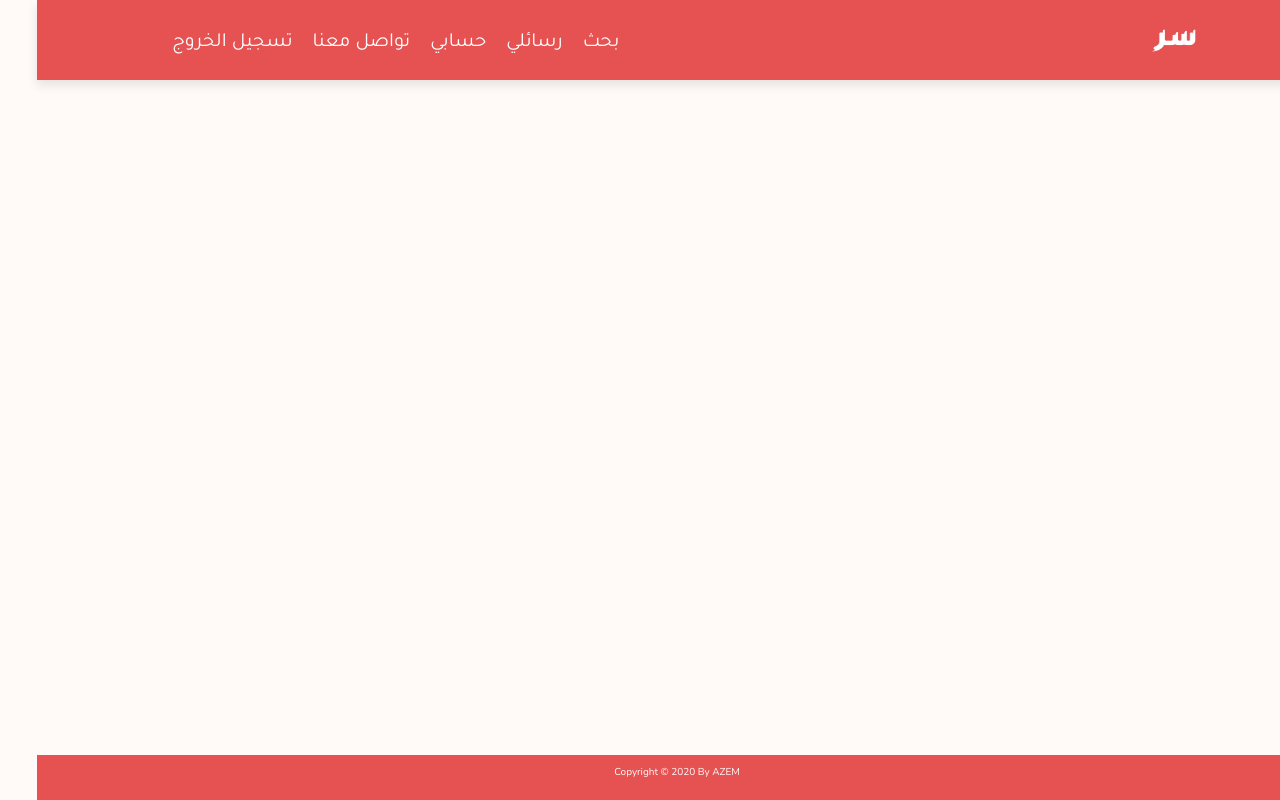
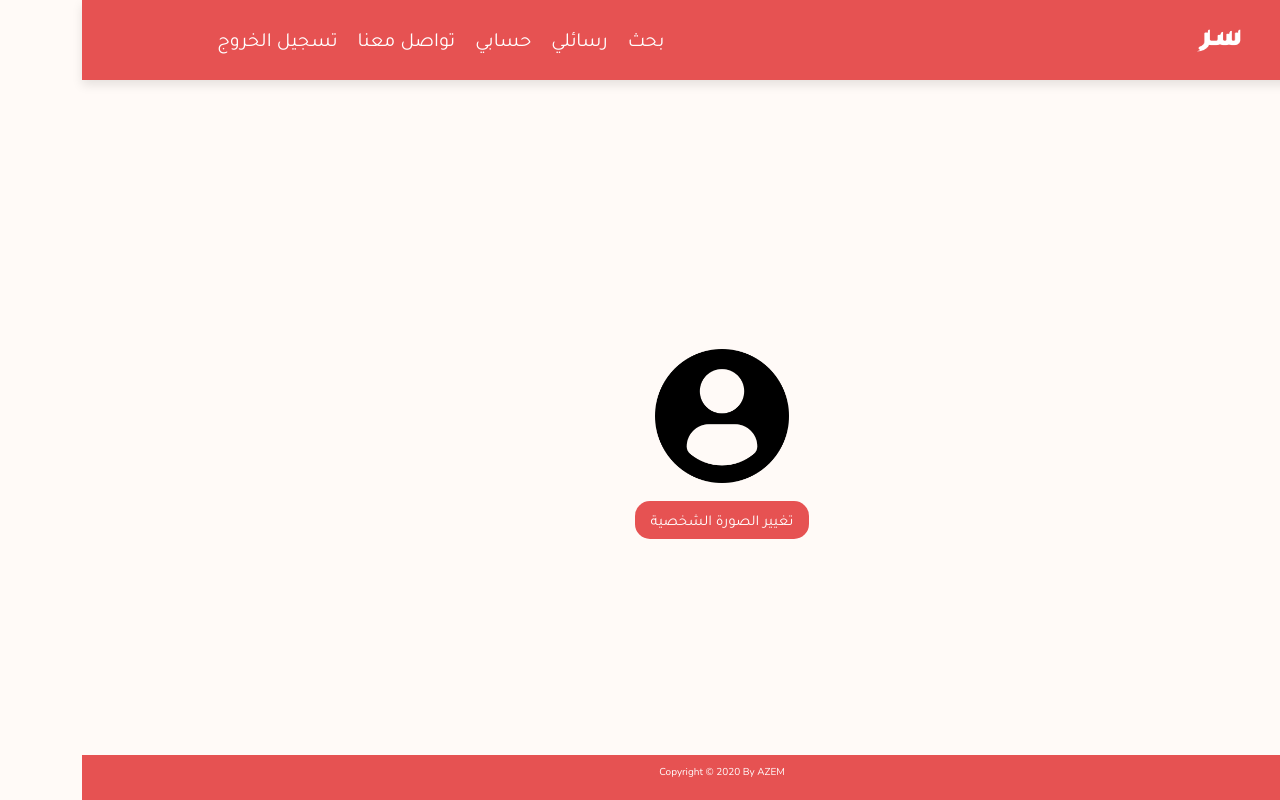
Before and after one commit to mahmoudgmaa/serr, a React (Create React App) app: page /#/profile in a window 1280 px wide. Built offline with nearby package versions, Linux system fonts and the light colour scheme; sample sign-in values are in the browser's storage.

Commit message:
edit profile construction 60%

```diff
--- a/src/App.js
+++ b/src/App.js
@@ -1,4 +1,4 @@
-import React, { useState, useCallback,useEffect } from "react";
+import React, { useState, useCallback, useEffect } from "react";
 import {
   HashRouter as Router,
   Route,
@@ -17,29 +17,42 @@ import Sidebar from "./shared/components/sidebar";
 
 const App = () => {
   const [token, setToken] = useState(window.localStorage.getItem("token"));
-    // false || !!window.localStorage.getItem("token")
+  // false || !!window.localStorage.getItem("token")
   // );
   const [userId, setUserId] = useState(window.localStorage.getItem("uid"));
   const [isOpen, setIsOpen] = useState();
+  const [name, setName] = useState();
+  const [img, setImg] = useState();
+  const [email, setEmail] = useState();
 
   const toggle = () => {
     setIsOpen(!isOpen);
   };
 
-
-
-  const logIn = useCallback((uid, token) => {
+  const logIn = useCallback((uid, token, name, email, img) => {
     setToken(token);
     setUserId(uid);
+    setName(name);
+    setImg(img);
+    setEmail(email);
     window.localStorage.setItem("token", token);
     window.localStorage.setItem("uid", uid);
+    window.localStorage.setItem("name", name);
+    window.localStorage.setItem("img", img);
+    window.localStorage.setItem("email", email);
   }, []);
 
   const logOut = useCallback(() => {
     setToken(null);
     setUserId(null);
-    window.localStorage.removeItem("token")
+    setName(null);
+    setImg(null);
+    setEmail(null);
+    window.localStorage.removeItem("token");
     window.localStorage.removeItem("uid");
+    window.localStorage.removeItem("name");
+    window.localStorage.removeItem("img");
+    window.localStorage.removeItem("email");
   }, []);
 
   let routes;
@@ -92,6 +105,9 @@ const App = () => {
         logIn: logIn,
         logOut: logOut,
         userId: userId,
+        name: name,
+        email: email,
+        img: img,
       }}
     >
       <Router>
--- a/src/pages/home.js
+++ b/src/pages/home.js
@@ -72,7 +72,7 @@ const Home = () => {
         { "Content-Type": "application/json" }
       );
       console.log(data);
-      auth.logIn(data.userId, data.token);
+      auth.logIn(data.userId, data.token, data.name, data.email, data.img);
     } catch (error) {}
   };
   const failureResponseGoogle = (response) => {
@@ -96,7 +96,7 @@ const Home = () => {
           }),
           { "Content-Type": "application/json" }
         );
-        auth.logIn(data.userId, data.token);
+        auth.logIn(data.userId, data.token, data.name, data.email, data.img);
       } catch (error) {}
     } else {
       try {
@@ -112,7 +112,7 @@ const Home = () => {
             "Content-Type": "application/json",
           }
         );
-        auth.logIn(data.userId, data.token);
+        auth.logIn(data.userId, data.token, data.name, data.email, data.img);
       } catch (error) {
         console.log(error.message);
       }
--- a/src/pages/profile.js
+++ b/src/pages/profile.js
@@ -1,7 +1,48 @@
-import React from "react";
+import React, { useState, useEffect, useContext } from "react";
+import {
+  ProfileSection,
+  ProfileContent,
+  Img,
+  UploadImg,
+} from "./styles/profileElments";
+import profilePic from "../assets/profile_pic.png";
+import { useHttpCleint } from "../hooks/http-hook";
+import { AuthContext } from "../shared/context/auth-context";
 
 const Profile = () => {
-  return <div></div>;
+  const auth = useContext(AuthContext);
+  const { isError, isLoading, error, errorHandler, sendRequset, setIsError } =
+    useHttpCleint();
+  const [userData, setUserData] = useState({
+    name: "",
+    email: "",
+    img: "",
+  });
+  useEffect(() => {
+    if (window.localStorage.getItem("token")) {
+      setUserData({
+        name: auth.name || window.localStorage.getItem("name"),
+        email: auth.email || window.localStorage.getItem("email"),
+        img: auth.img || window.localStorage.getItem("img"),
+      });
+    }else{
+      //if cache removed
+      sendRequset().then(()=>{}).catch((err)=>{})
+    }
+  }, []);
+  return (
+    <ProfileSection>
+      <ProfileContent>
+        <input
+          style={{ display: "none" }}
+          type="file"
+          accept=".jpg,.png,.jpeg"
+        />
+        <Img src={profilePic} alt="preview" />
+        <UploadImg>تغيير الصورة الشخصية</UploadImg>
+      </ProfileContent>
+    </ProfileSection>
+  );
 };
 
 export default Profile;
--- /dev/null
+++ b/src/pages/styles/profileElments.js
@@ -0,0 +1,39 @@
+import styled from "styled-components";
+
+export const ProfileSection = styled.section`
+  height: 100vh;
+  width: 100vw;
+  padding-top: 10rem;
+  display: flex;
+  justify-content: center;
+  flex-direction: column;
+  align-items: center;
+`;
+
+export const ProfileContent = styled.div`
+  width: 50%;
+  display: flex;
+  flex-direction: column;
+  align-items: center;
+  justify-content: start;
+`;
+export const Img = styled.img`
+  width: 15rem;
+  height: 15rem;
+  padding: 8px;
+`;
+
+export const UploadImg = styled.button`
+  padding: 8px 16px;
+  margin-top: 1rem;
+  font-size: 1.5rem;
+  background: #e65252;
+  color: #fff;
+  border-radius: 15px;
+  border: none;
+  &:hover {
+    background: #fffaf7;
+    border: 3px solid #eee;
+    color: #000;
+  }
+`;
--- a/src/shared/context/auth-context.js
+++ b/src/shared/context/auth-context.js
@@ -3,6 +3,9 @@ export const AuthContext = createContext({
   isLoggedIn: false,
   userId: null,
   token:null,
+  name:null,
+  img:null,
+  email:null,
   logIn: () => {},
   logOut: () => {},
 });
```
Also changed, not shown: src/assets/profile_pic.png (added).
